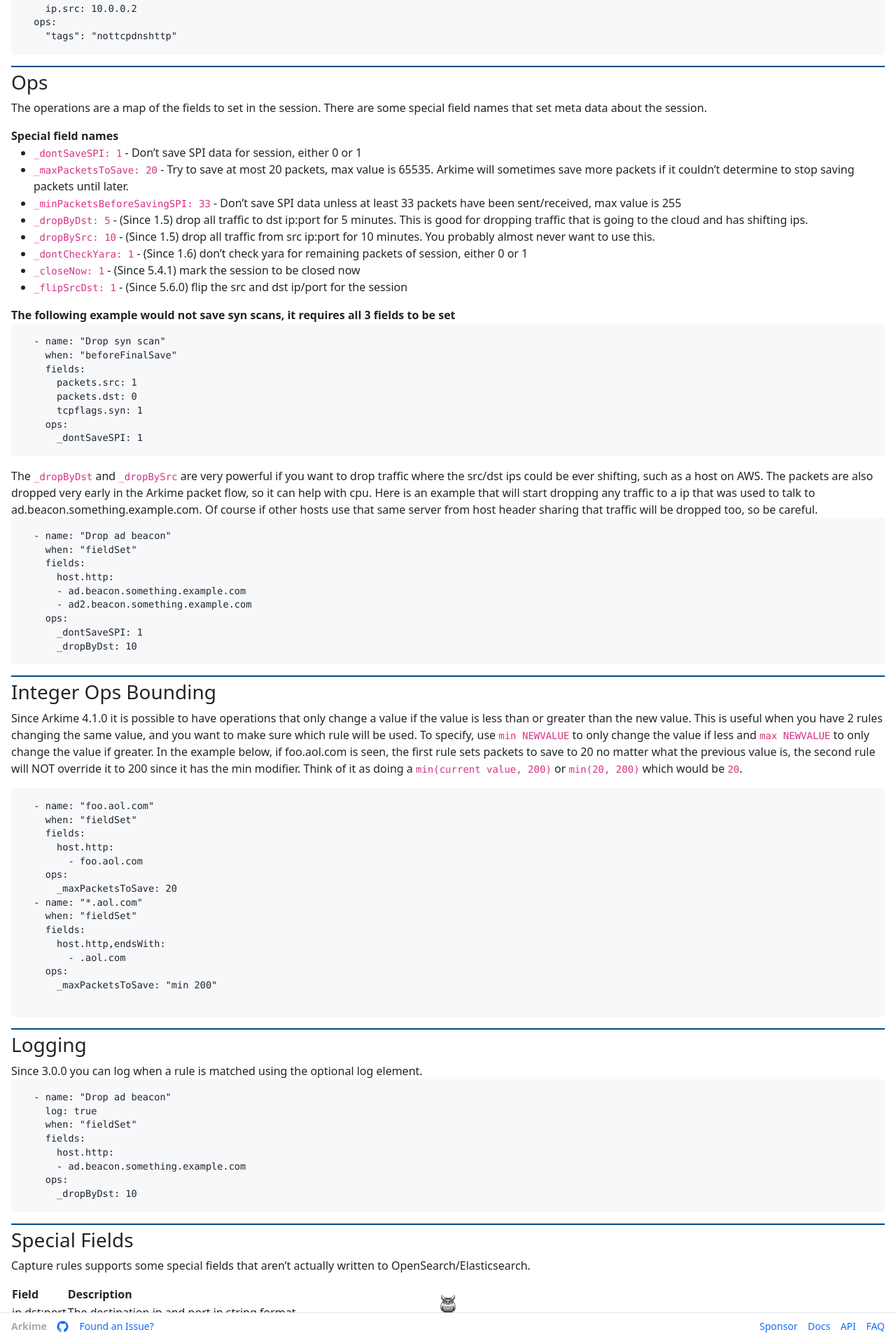
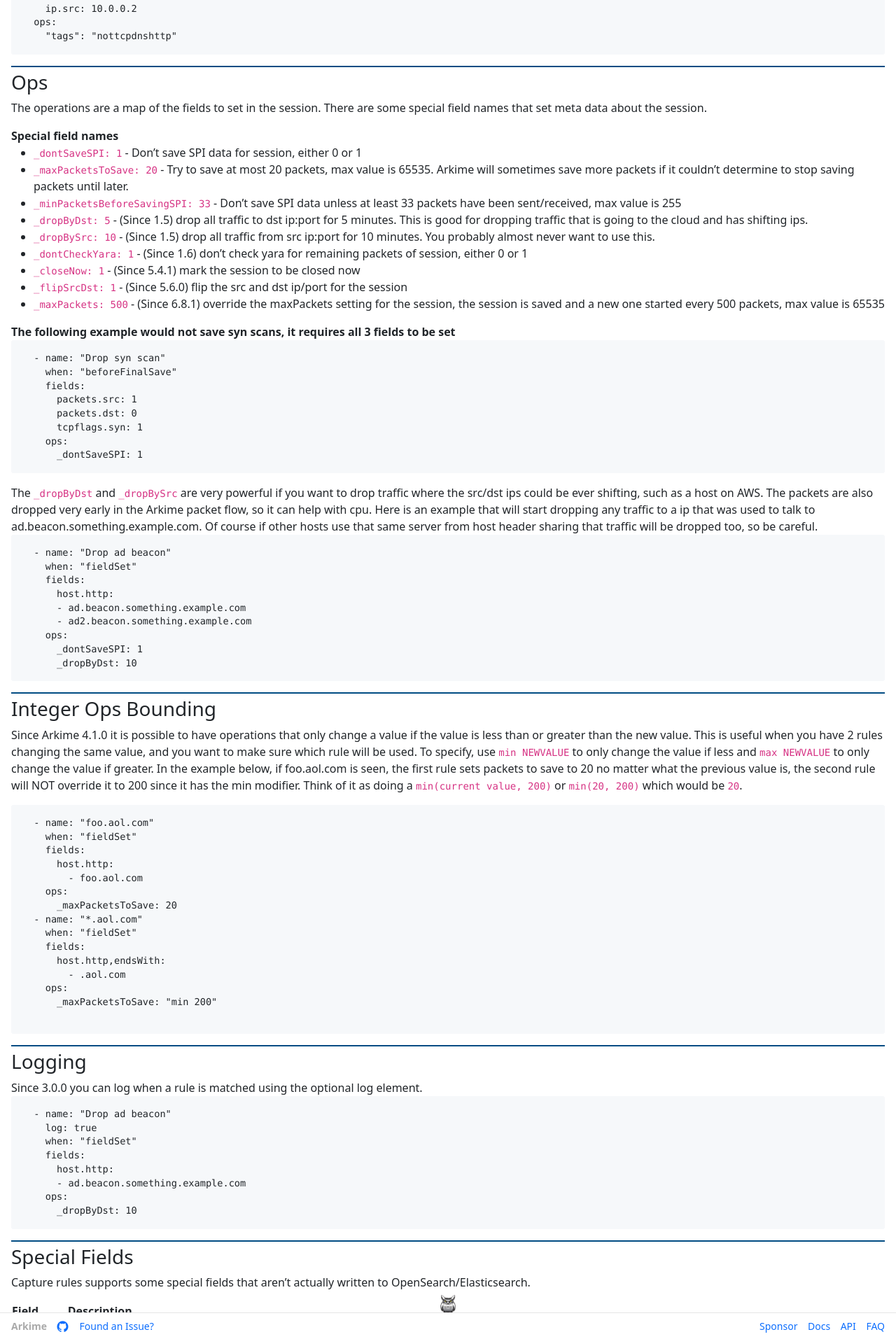
Before and after one commit to arkime/arkimeweb, a Jekyll site: the page built from _wiki/rulesformat.md, in a window 1280 px wide. Shown: the part 3087-5000 px from the top of the page at 70% size. Built offline with Jekyll 4.4.1, drawn with Linux system fonts in a browser that asks for light colours.

Commit message:
Document _maxPackets rule op
Co-Authored-By: Claude Fable 5.1 <noreply@anthropic.com>

```diff
--- a/_wiki/rulesformat.md
+++ b/_wiki/rulesformat.md
@@ -190,6 +190,7 @@ The operations are a map of the fields to set in the session. There are some spe
 * `_dontCheckYara: 1`               - (Since 1.6) don't check yara for remaining packets of session, either 0 or 1
 * `_closeNow: 1`                    - (Since 5.4.1) mark the session to be closed now
 * `_flipSrcDst: 1`                  - (Since 5.6.0) flip the src and dst ip/port for the session
+* `_maxPackets: 500`                - (Since 6.8.1) override the maxPackets setting for the session, the session is saved and a new one started every 500 packets, max value is 65535
 
 
 **The following example would not save syn scans, it requires all 3 fields to be set**
```
